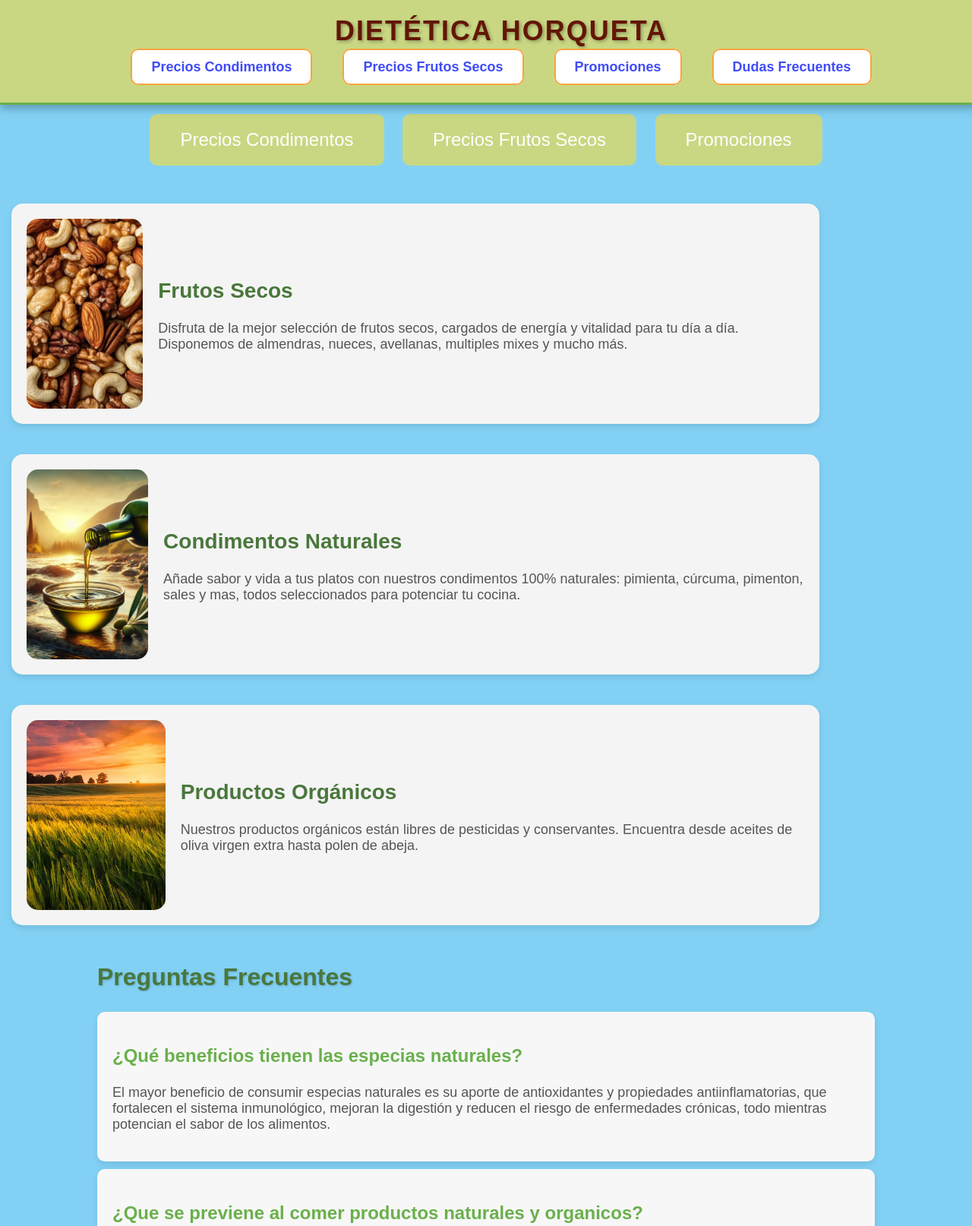
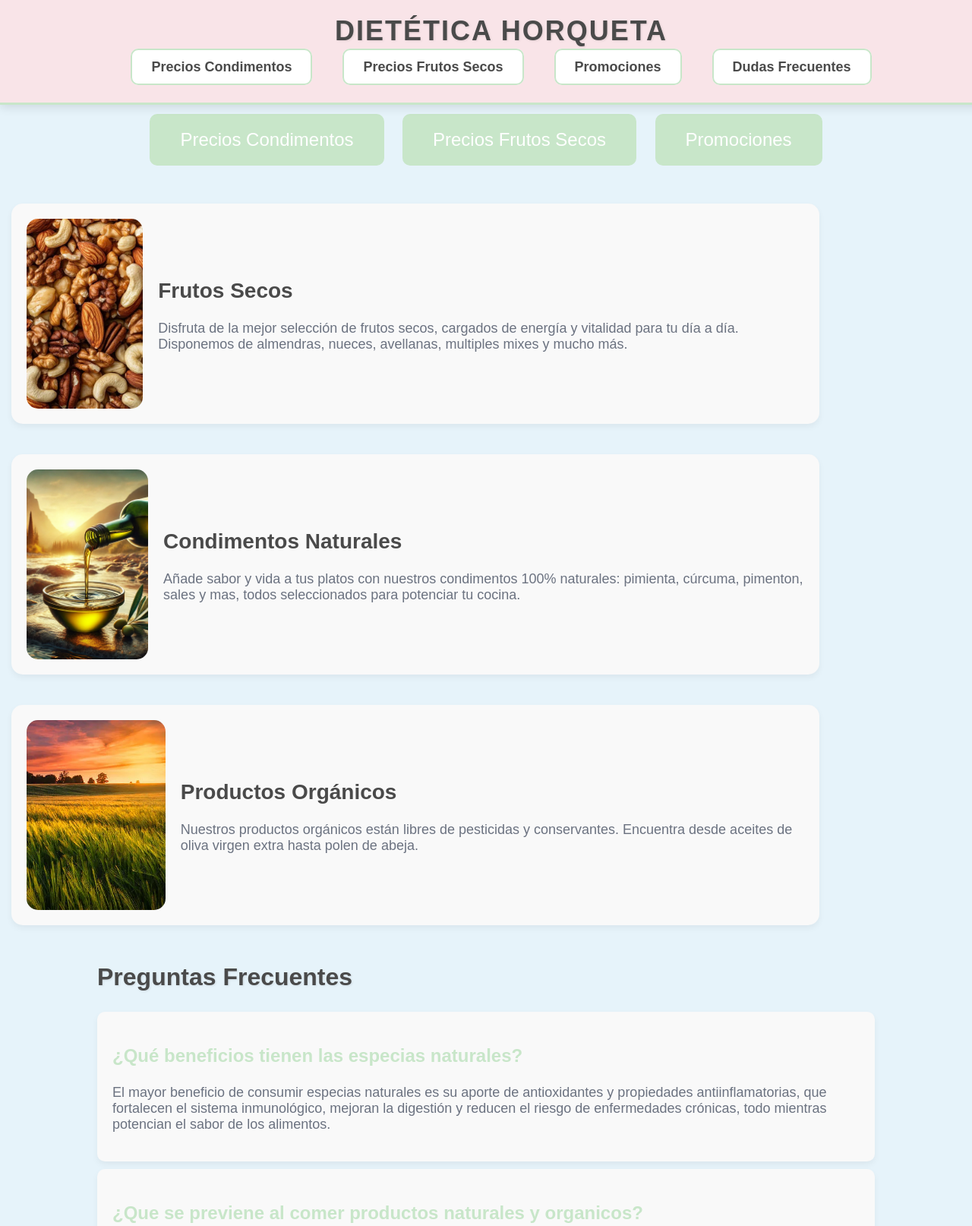
Before and after one commit to Kq2006/Kq2006.github.io, a plain HTML site: page index.html in a window 1280 px wide. Shown: the top 1614 px of the page at 76% size. Drawn offline with Linux system fonts and the light colour scheme.

Commit message:
Update styles.css

```diff
--- a/styles.css
+++ b/styles.css
@@ -1,8 +1,8 @@
 /* Estilos generales */
 body {
     font-family: Arial, sans-serif;
-    color: #49db1d; /* Verde suave */
-    background-color: #82d1f5; /* Celeste suave para un fondo más tranquilo */
+    color: #4A4A4A; /* Gris oscuro suave para texto */
+    background-color: #E6F3FA; /* Celeste claro para el fondo */
     margin: 0;
     padding: 0;
     text-align: center;
@@ -10,15 +10,15 @@ body {
 
 /* Header más animado y profesional */
 header {
-    background:  #c9d783; /* Degradado naranja cálido */
+    background: #F9E4E8; /* Rosa pastel */
     padding: 20px;
-    color: #631605;
+    color: #4A4A4A; /* Gris oscuro para el texto */
     position: fixed;
     top: 0;
     width: 100%;
     z-index: 1000;
-    box-shadow: 0 4px 12px rgba(0, 0, 0, 0.3); /* Sombra más marcada */
-    border-bottom: 3px solid #6ab04c; /* Borde inferior verde */
+    box-shadow: 0 4px 12px rgba(0, 0, 0, 0.1); /* Sombra suave */
+    border-bottom: 3px solid #C8E6C9; /* Borde verde menta */
 }
 
 header h1 {
@@ -27,7 +27,7 @@ header h1 {
     letter-spacing: 2px;
     font-weight: bold;
     text-transform: uppercase;
-    text-shadow: 2px 2px 4px rgba(0, 0, 0, 0.3); /* Sombra de texto */
+    text-shadow: 1px 1px 3px rgba(0, 0, 0, 0.1); /* Sombra más suave */
 }
 
 nav ul {
@@ -43,21 +43,21 @@ nav ul li {
 }
 
 nav ul li a {
-    background-color: #ffffff; /* Blanco para destacar */
-    color: #404cf7; /* Naranja cálido */
+    background-color: #FFFFFF; /* Blanco para destacar */
+    color: #4A4A4A; /* Gris oscuro */
     font-size: 18px;
     text-decoration: none;
     padding: 12px 25px;
     border-radius: 10px;
     transition: background-color 0.3s ease, color 0.3s ease;
     font-weight: bold;
-    border: 2px solid #f7a440; /* Borde naranja */
+    border: 2px solid #C8E6C9; /* Borde verde menta */
 }
 
 nav ul li a:hover {
-    background-color:#631605; /* Naranja más oscuro en hover */
-    color: white;
-    border-color: white; /* Cambia el color del borde al pasar el ratón */
+    background-color: #C8E6C9; /* Verde menta en hover */
+    color: #FFFFFF; /* Blanco para contraste */
+    border-color: #EDE7F6; /* Borde lavanda claro */
 }
 
 /* Ajustar el contenido por el header fijo */
@@ -71,8 +71,8 @@ main {
 }
 
 .hero-buttons button {
-    background-color:#c9d783; /* Rosa fluor */
-    color: white;
+    background-color: #C8E6C9; /* Verde menta */
+    color: #FFFFFF; /* Blanco para contraste */
     font-size: 24px;
     padding: 20px 40px;
     margin: 10px;
@@ -83,12 +83,12 @@ main {
 }
 
 .hero-buttons button:hover {
-    background-color: #ff69b4; /* Más claro al pasar el ratón */
+    background-color: #EDE7F6; /* Lavanda claro al pasar el ratón */
     transform: translateY(-5px); /* Efecto de levantar al hover */
 }
 
 .hero-buttons button a {
-    color: white;
+    color: #FFFFFF; /* Blanco */
     text-decoration: none;
 }
 
@@ -99,18 +99,17 @@ main {
     flex-direction: column;
     align-items: center;
     gap: 40px;
-    margin:30px 35px;
+    margin: 30px 35px;
     margin-bottom: 50px;
 }
 
 .producto {
     display: flex;
     align-items: center;
-    background-color: #f4f4f4; /* Fondo gris claro y suave */
+    background-color: #F9F9F9; /* Fondo gris muy claro */
     border-radius: 15px;
     padding: 20px;
-
-    box-shadow: 0 4px 8px rgba(0, 0, 0, 0.1);
+    box-shadow: 0 4px 8px rgba(0, 0, 0, 0.05); /* Sombra más suave */
     width: 100%;
     transition: transform 0.3s ease;
 }
@@ -147,12 +146,12 @@ main {
 
 .descripcion h2 {
     font-size: 28px;
-    color: #4a773c;
+    color: #4A4A4A; /* Gris oscuro */
 }
 
 .descripcion p {
     font-size: 18px;
-    color: #555; /* Texto más suave */
+    color: #6B7280; /* Gris medio para texto secundario */
 }
 
 /* Sección de preguntas frecuentes (FAQs) */
@@ -164,26 +163,26 @@ main {
 
 .faq h2 {
     font-size: 32px;
-    color: #4a773c;
-    text-shadow: 1px 1px 3px rgba(0, 0, 0, 0.2); /* Sombra ligera en el título */
+    color: #4A4A4A; /* Gris oscuro */
+    text-shadow: 1px 1px 3px rgba(0, 0, 0, 0.1); /* Sombra ligera */
 }
 
 .faq-item {
-    background-color: #f7f7f7; /* Fondo más claro */
+    background-color: #F9F9F9; /* Fondo gris claro */
     padding: 20px;
     margin: 10px 0;
     border-radius: 10px;
-    box-shadow: 0 4px 8px rgba(0, 0, 0, 0.1);
+    box-shadow: 0 4px 8px rgba(0, 0, 0, 0.05); /* Sombra suave */
 }
 
 .faq-item h3 {
     font-size: 24px;
-    color: #6ab04c;
+    color: #C8E6C9; /* Verde menta para títulos */
 }
 
 .faq-item p {
     font-size: 18px;
-    color: #555; /* Texto más suave */
+    color: #6B7280; /* Gris medio */
 }
 
 /* Sección de promociones */
@@ -194,21 +193,21 @@ main {
 
 .promociones h2 {
     font-size: 32px;
-    color: #4a773c;
+    color: #4A4A4A; /* Gris oscuro */
 }
 
 .promo-item {
-    background-color: #f7f7f7; /* Fondo más claro */
+    background-color: #F9F9F9; /* Fondo gris claro */
     padding: 20px;
     margin: 20px 0;
     border-radius: 10px;
-    box-shadow: 0 4px 8px rgba(0, 0, 0, 0.1);
+    box-shadow: 0 4px 8px rgba(0, 0, 0, 0.05); /* Sombra suave */
 }
 
 /* Footer con redes sociales */
 footer {
-    background-color: #6ab04c;
-    color: white;
+    background-color: #D6EAF8; /* Azul pastel */
+    color: #4A4A4A; /* Gris oscuro */
     text-align: center;
     padding: 30px 0;
 }
@@ -223,7 +222,7 @@ footer p {
 }
 
 .social-buttons a {
-    color: white;
+    color: #4A4A4A; /* Gris oscuro */
     font-size: 18px;
     margin: 0 15px;
     text-decoration: none;
@@ -231,5 +230,5 @@ footer p {
 }
 
 .social-buttons a:hover {
-    color: #ff1493; /* Rosa fluor al pasar el ratón */
+    color: #C8E6C9; /* Verde menta al pasar el ratón */
 }
```
